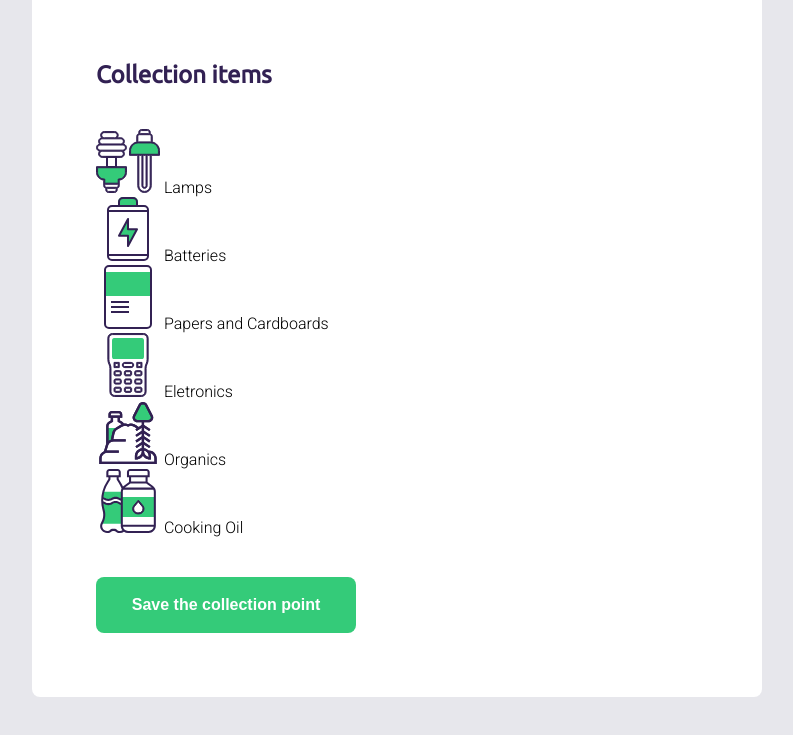
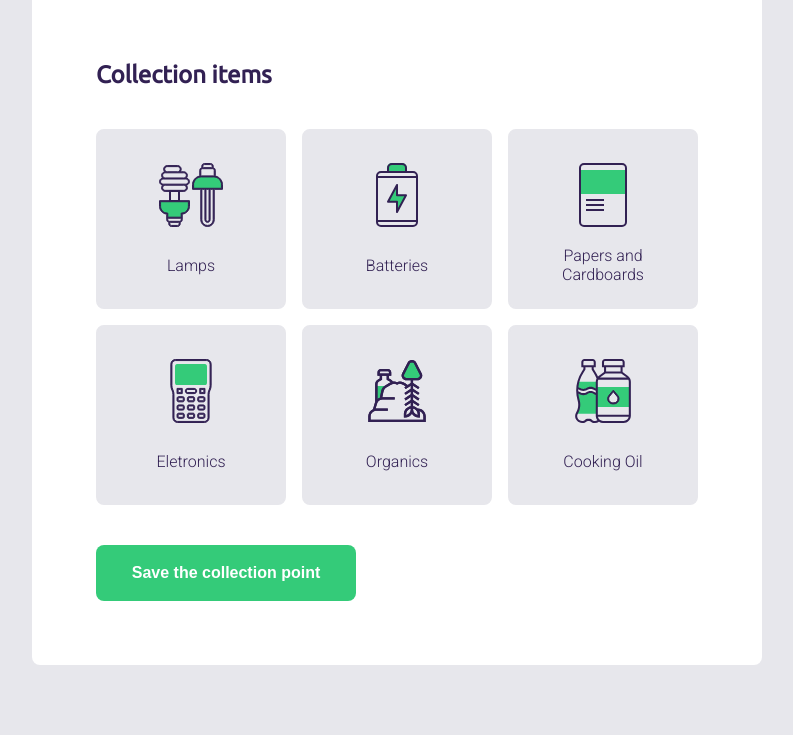
Before and after one commit to marcoaminotto/ecoleta, a plain HTML site: page frontend/src/pages/CreatePoint/index.html in a window 1280 px wide. Shown: the part 812-1547 px from the top of the page, without its empty margins (243-1036 px from the left). Drawn offline with Linux system fonts and the light colour scheme.

Commit message:
Import Sass file missing

```diff
--- a/frontend/src/styles/main.scss
+++ b/frontend/src/styles/main.scss
@@ -8,7 +8,7 @@
 @import '3-basics/base';
 @import '3-basics/links';
 @import '3-basics/modal';
-
+@import '3-basics/grid';
 // 4 - LAYOUT
 @import '4-layout/header';
 @import '4-layout/main';
```
Also changed, not shown: frontend/src/styles/main.css, 1 other file.
